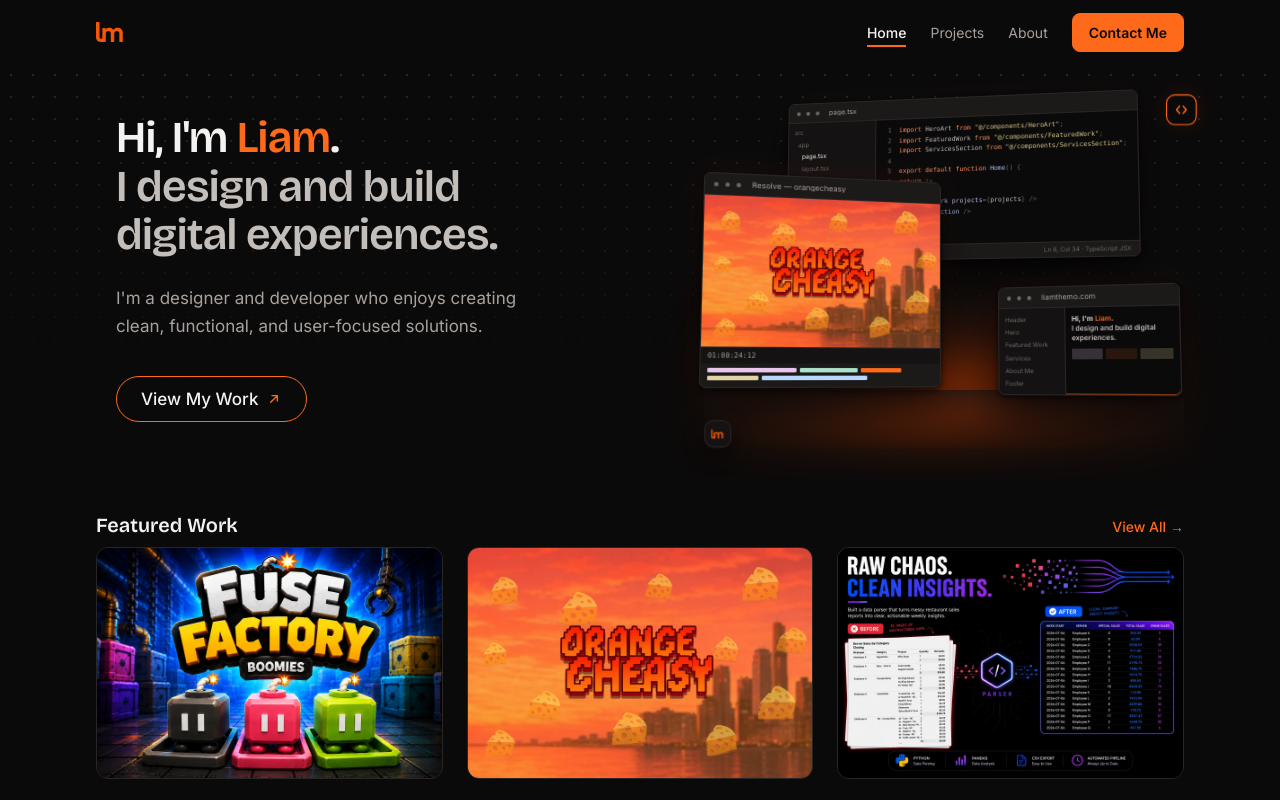
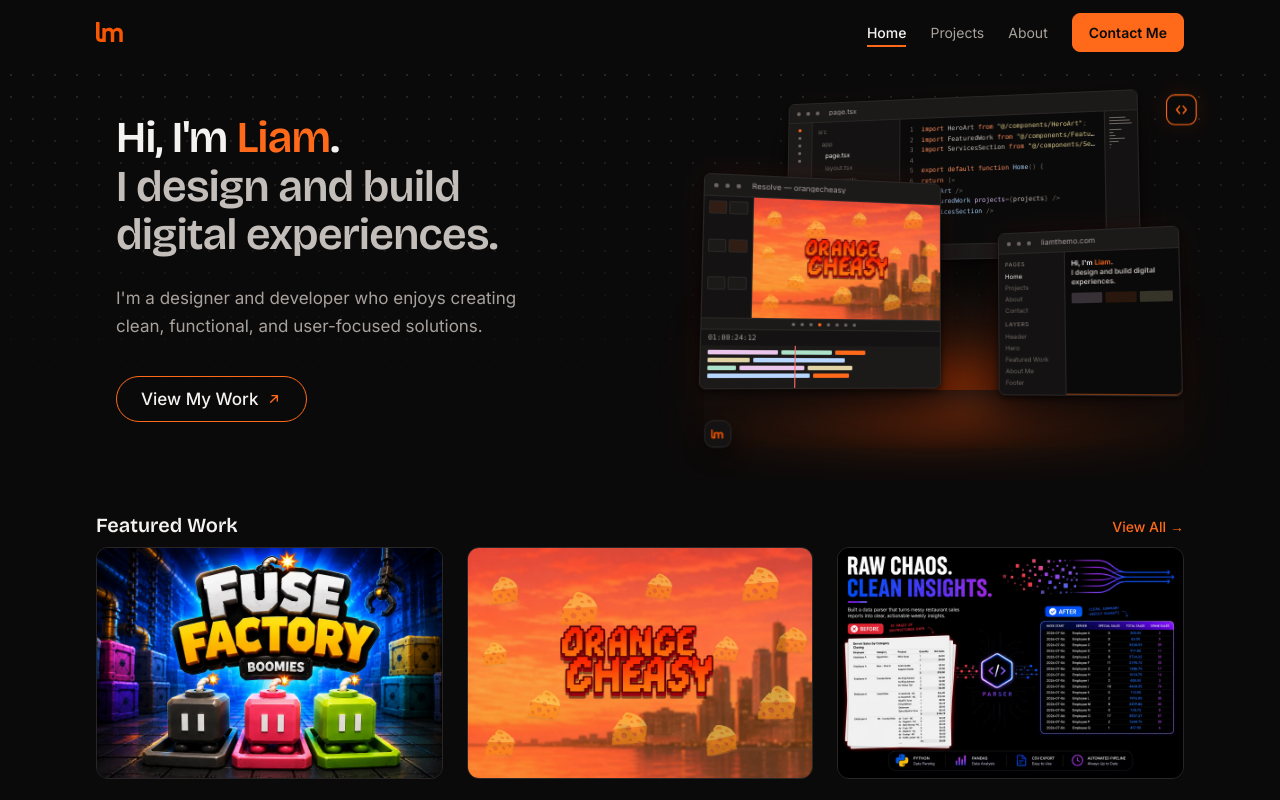
Before and after one commit to OrangeCheasy/LiamTheMo-Freelance-Website, a Next.js app in the folder liamthemo-freelance-website/: page / in a window 1280 px wide. Shown: the top 800 px of the page. Built offline with nearby package versions, Linux system fonts and the light colour scheme.

Commit message:
more hero changes, needs more work

```diff
--- a/liamthemo-freelance-website/src/components/HeroArt.tsx
+++ b/liamthemo-freelance-website/src/components/HeroArt.tsx
@@ -216,6 +216,22 @@ export default function HeroArt({ className = "" }: { className?: string }) {
           >
             <TitleBar title="page.tsx" />
             <div className="flex">
+              {/*
+                ACTIVITY RAIL. The vertical strip of tool icons down the far
+                left of the mockup's editor, active item marked by an accent
+                bar on its leading edge. Drawn as bars rather than real icons:
+                at this size a 5px glyph is mud, and the rail's job in the
+                composition is to be recognisably an editor chrome element,
+                which its rhythm does on its own.
+              */}
+              <ul className="flex w-[7%] shrink-0 flex-col items-center gap-[5px] border-r border-border bg-surface-2 py-1.5">
+                {[0, 1, 2, 3, 4].map((i) => (
+                  <li
+                    key={i}
+                    className={`h-[3px] w-[3px] rounded-[1px] ${i === 0 ? "bg-accent" : "bg-code-punct"}`}
+                  />
+                ))}
+              </ul>
               {/* File tree. Real filenames from src/app and src/components. */}
               {/* Real paths from this repo, indented to their real depth —
                   the previous version indented every entry after the second,
@@ -244,7 +260,7 @@ export default function HeroArt({ className = "" }: { className?: string }) {
                 ))}
               </ul>
 
-              <pre className="min-w-0 flex-1 overflow-hidden px-2 py-1.5 font-mono text-[0.4rem] leading-[1.65]">
+              <pre className="min-w-0 flex-1 overflow-hidden px-1.5 py-1.5 font-mono text-[0.4rem] leading-[1.65]">
                 {CODE.map((line) => (
                   <div key={line.n} className="flex gap-2 whitespace-pre">
                     <span className="w-2 shrink-0 text-right text-code-punct">
@@ -260,6 +276,26 @@ export default function HeroArt({ className = "" }: { className?: string }) {
                   </div>
                 ))}
               </pre>
+
+              {/*
+                MINIMAP. The compressed page-shape strip down the right edge.
+                Its bar widths are derived from the real code above rather than
+                random — each line's own token text length sets its bar, so the
+                minimap actually mirrors the file it sits beside, the way a
+                real one does.
+              */}
+              <div className="hidden w-[9%] shrink-0 flex-col gap-[2px] border-l border-border bg-surface px-1 py-1.5 sm:flex">
+                {CODE.map((line) => {
+                  const len = line.tokens.reduce((n, t) => n + t[1].length, 0);
+                  return (
+                    <span
+                      key={line.n}
+                      className="h-[1px] rounded-[1px] bg-code-punct"
+                      style={{ width: `${Math.min(100, len * 1.6)}%` }}
+                    />
+                  );
+                })}
+              </div>
             </div>
             {/* Status bar — the detail that makes it read as an editor. */}
             <div className="flex items-center justify-between border-t border-border bg-surface-2 px-2 py-1 text-[0.38rem] leading-none text-code-punct">
@@ -274,7 +310,35 @@ export default function HeroArt({ className = "" }: { className?: string }) {
             style={{ boxShadow: panelShadow(55) }}
           >
             <TitleBar title="Resolve — orangecheasy" />
-            <div className="relative aspect-[16/10] w-full">
+            <div className="flex">
+              {/*
+                MEDIA POOL. The grid of source clips top-left of the mockup's
+                Resolve window. Tinted blocks rather than real images — they
+                are 12px tall, and six more image requests to render six
+                smudges would be a bad trade against §12's budget.
+              */}
+              <div className="grid w-[20%] shrink-0 grid-cols-2 gap-[2px] border-r border-border bg-surface p-1">
+                {[
+                  "bg-accent-dim",
+                  "bg-surface-2",
+                  "bg-surface-2",
+                  "bg-accent-dim",
+                  "bg-surface-2",
+                  "bg-surface-2",
+                ].map((tint, i) => (
+                  // Mostly dark, two warm. The first pass gave all six a
+                  // service hue and they read as a swatch palette rather than
+                  // as clips — in the mockup the pool is nearly black with a
+                  // couple of frames catching the orange footage, which is
+                  // what makes it recede behind the preview beside it.
+                  <span
+                    key={i}
+                    className={`aspect-[4/3] rounded-[1px] border border-border ${tint}`}
+                  />
+                ))}
+              </div>
+
+              <div className="relative min-w-0 flex-1 aspect-[16/10]">
               {/*
                 Real project art, not a stand-in: this is the OrangeCheasy
                 cover already in the bundle, so the panel shows actual work and
@@ -292,14 +356,37 @@ export default function HeroArt({ className = "" }: { className?: string }) {
                 className="object-cover"
               />
               </div>
+            </div>
+
+            {/*
+              TRANSPORT ROW. The strip of playback controls under the preview.
+              Same reasoning as the activity rail — dots, not glyphs, because
+              the rhythm is what reads at this size.
+            */}
+            <div className="flex items-center justify-center gap-[5px] border-t border-border bg-surface-2 py-[3px]">
+              {[0, 1, 2, 3, 4, 5, 6, 7].map((i) => (
+                <span
+                  key={i}
+                  className={`h-[3px] w-[3px] rounded-full ${i === 3 ? "bg-accent" : "bg-code-punct"}`}
+                />
+              ))}
+            </div>
+
             {/* Timecode + a timeline of clips, built from tokens. */}
             <div className="border-t border-border bg-surface px-1.5 py-1 font-mono text-[0.4rem] leading-none text-text-muted">
               01:00:24:12
             </div>
-            <div className="space-y-[3px] bg-surface-2 px-1.5 pb-1.5 pt-1">
+            {/*
+              TIMELINE. Four tracks now, not two — the mockup runs four to five
+              and two read as a progress bar rather than an edit. relative so
+              the playhead can sit over them.
+            */}
+            <div className="relative space-y-[3px] bg-surface-2 px-1.5 pb-1.5 pt-1">
               {[
-                [["w-[38%]", "bg-service-roblox"], ["w-[26%]", "bg-service-websites"], ["w-[18%]", "bg-accent"]],
-                [["w-[22%]", "bg-service-excel"], ["w-[46%]", "bg-service-local"]],
+                [["w-[30%]", "bg-service-roblox"], ["w-[22%]", "bg-service-websites"], ["w-[14%]", "bg-accent"]],
+                [["w-[18%]", "bg-service-excel"], ["w-[40%]", "bg-service-local"]],
+                [["w-[12%]", "bg-service-websites"], ["w-[28%]", "bg-service-roblox"], ["w-[20%]", "bg-service-excel"]],
+                [["w-[44%]", "bg-service-local"], ["w-[16%]", "bg-accent"]],
               ].map((track, i) => (
                 <div key={i} className="flex gap-[3px]">
                   {track.map(([w, bg], j) => (
@@ -315,6 +402,10 @@ export default function HeroArt({ className = "" }: { className?: string }) {
                   ))}
                 </div>
               ))}
+              {/* Playhead. Red rather than accent on purpose: it is the one
+                  element in this panel that is a real editor convention, and
+                  making it orange would read as brand colour instead. */}
+              <span className="pointer-events-none absolute inset-y-0 left-[38%] w-px bg-danger" />
             </div>
           </div>
 
@@ -325,8 +416,34 @@ export default function HeroArt({ className = "" }: { className?: string }) {
           >
             <TitleBar title="liamthemo.com" />
             <div className="flex">
-              <ul className="w-[38%] shrink-0 space-y-[3px] border-r border-border bg-surface px-1.5 py-1.5">
-                {["Header", "Hero", "Featured Work", "Services", "About Me", "Footer"].map(
+              {/*
+                PAGES above LAYERS, which is what the mockup's panel actually
+                shows — it was rendering only the layer list before, so the
+                panel read as a generic sidebar rather than a design tool. The
+                page names are the site's real routes and the layer names its
+                real home page sections; §11's "never invent" covers set
+                dressing too.
+              */}
+              <div className="w-[38%] shrink-0 border-r border-border bg-surface px-1.5 py-1.5">
+                <p className="text-[0.34rem] font-semibold uppercase leading-[1.6] tracking-[0.08em] text-code-punct">
+                  Pages
+                </p>
+                <ul className="mt-[2px] space-y-[2px]">
+                  {["Home", "Projects", "About", "Contact"].map((page) => (
+                    <li
+                      key={page}
+                      className={`truncate text-[0.38rem] leading-[1.5] ${page === "Home" ? "text-text" : "text-code-punct"}`}
+                    >
+                      {page}
+                    </li>
+                  ))}
+                </ul>
+
+                <p className="mt-[5px] text-[0.34rem] font-semibold uppercase leading-[1.6] tracking-[0.08em] text-code-punct">
+                  Layers
+                </p>
+                <ul className="mt-[2px] space-y-[2px]">
+                  {["Header", "Hero", "Featured Work", "About Me", "Footer"].map(
                     (layer) => (
                       <li
                         key={layer}
@@ -337,6 +454,7 @@ export default function HeroArt({ className = "" }: { className?: string }) {
                     ),
                   )}
                 </ul>
+              </div>
               {/* The site's own hero, in miniature and in the real tokens. */}
               <div className="min-w-0 flex-1 px-1.5 py-1.5">
                 <p className="text-[0.42rem] font-semibold leading-[1.35] text-text">
```
Lines whose indentation alone changed are shown as unchanged.
